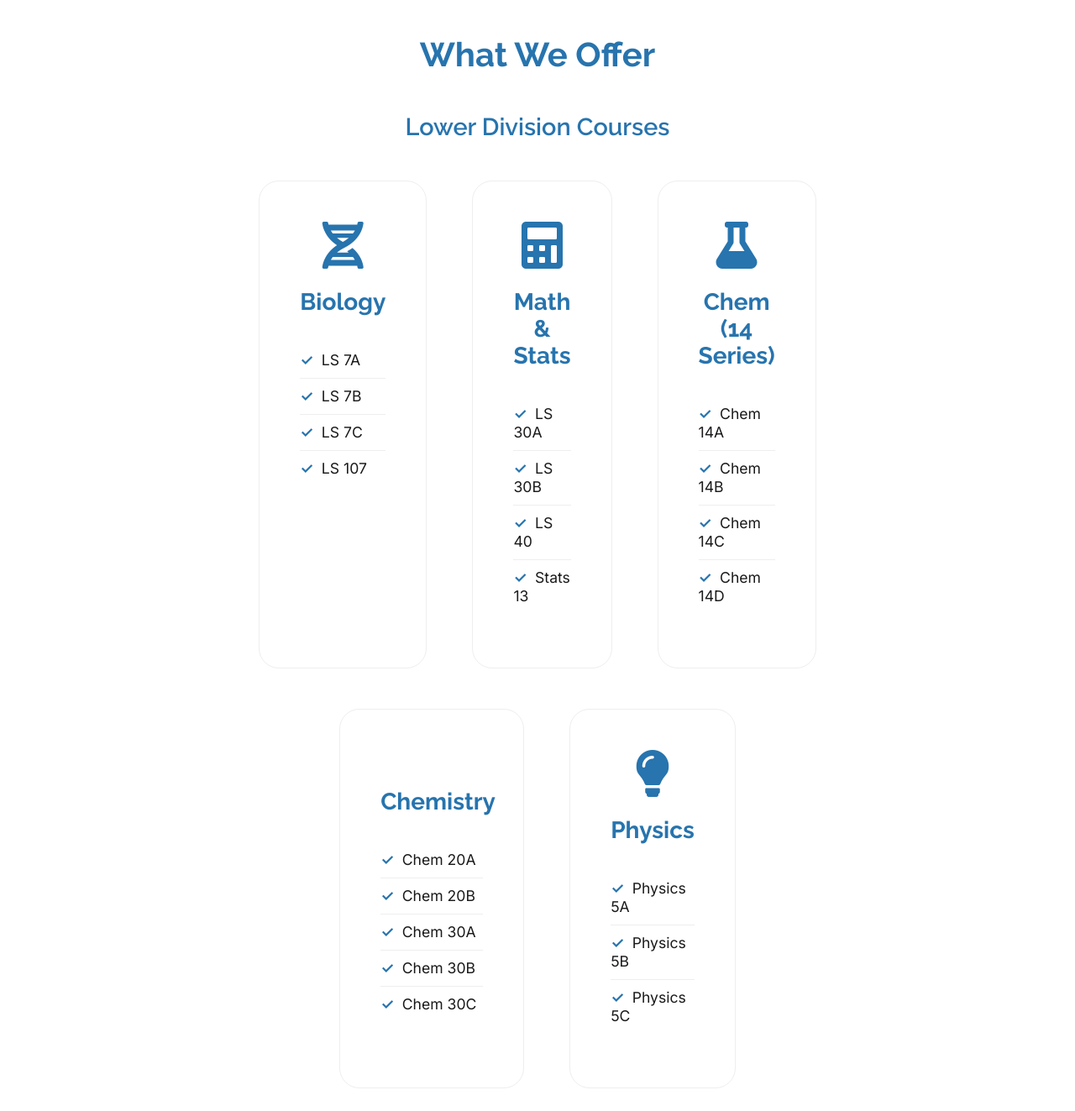
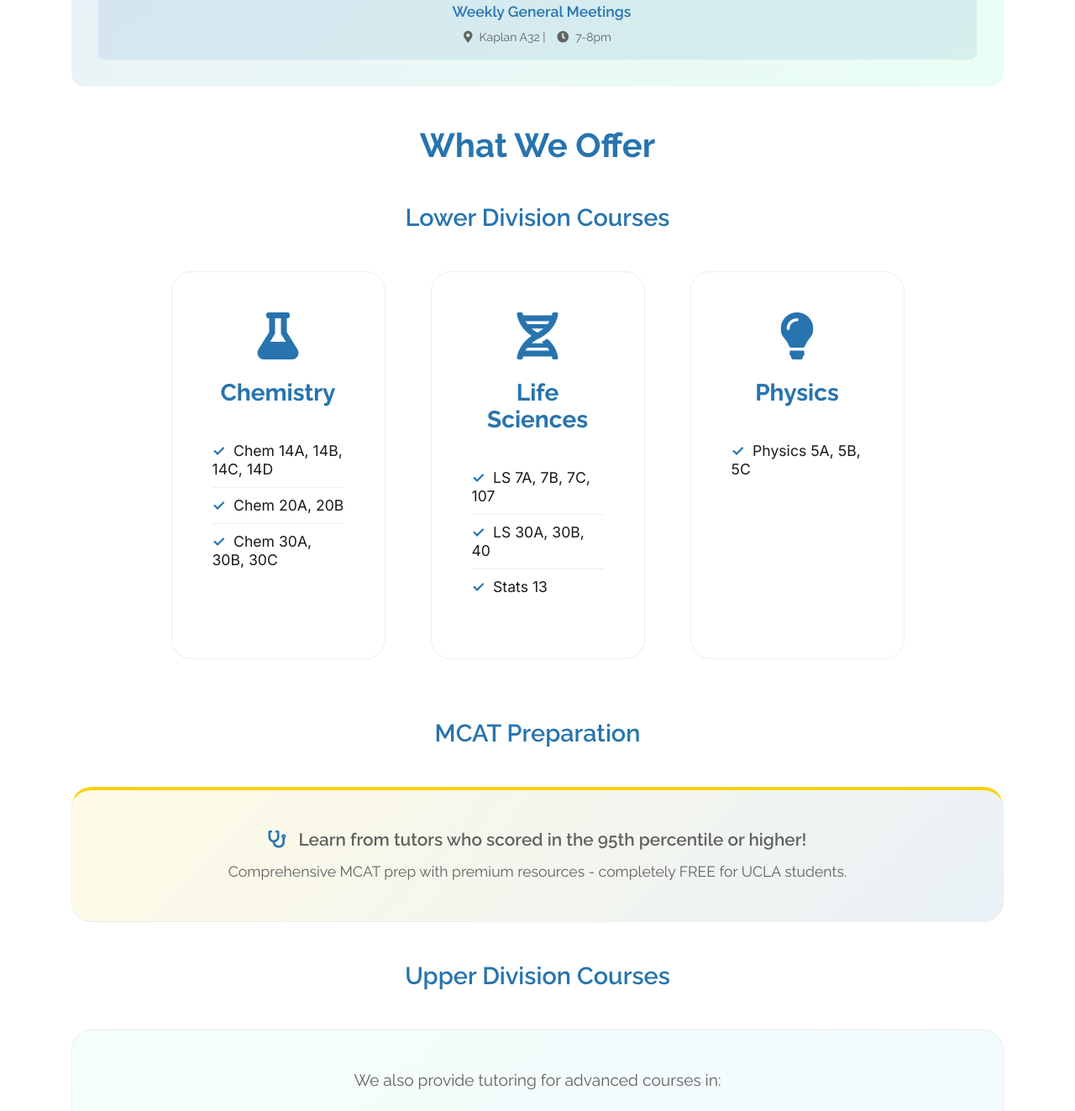
Before and after one commit to Badrivinayakmishra/BruinOlympiadSociety, a website: page public/tutoring.html in a window 1280 px wide. Shown: the part 741-2064 px from the top of the page at 84% size. Drawn offline with Linux system fonts and the light colour scheme.

Commit message:
Update website: cursor, photos, layout, and weekly meetings
- Remove custom cursor, restore default browser cursor
- Recenter Dr. Deifel and Bernice photos for better framing
- Replace Dr. Lazazzera photo with new professional image
- Redesign tutoring page: consolidate Chem/LS/Physics into single row
- Add weekly general meetings (Kaplan A32, 7-8pm) to events and tutoring pages
- Update CLAUDE.md with all changes

🤖 Generated with [Claude Code](https://claude.com/claude-code)

Co-Authored-By: Claude Sonnet 4.5 <noreply@anthropic.com>

```diff
--- a/public/tutoring.html
+++ b/public/tutoring.html
@@ -30,7 +30,6 @@
             color: var(--text-dark);
             font-family: 'Inter', sans-serif;
             overflow-x: hidden;
-            cursor: none;
         }
 
         .cursor-dot {
@@ -209,8 +208,6 @@
 </head>
 
 <body>
-    <div class="cursor-dot"></div>
-
     <nav class="navbar navbar-expand-lg fixed-top navbar-custom">
         <div class="container">
             <a class="navbar-brand" href="index.html" style="font-family: 'Raleway', sans-serif; font-weight: 700; font-size: 1.1rem; color: #1a1a1a; line-height: 1.2; text-decoration: none;">
@@ -257,97 +254,64 @@
 
             <div class="info-box text-center">
                 <h3 style="color: var(--ucla-blue); font-weight: 700; margin-bottom: 1rem;">Free Peer Tutoring for UCLA Students</h3>
-                <p style="font-size: 1.2rem; margin-bottom: 0;">Our experienced tutors provide personalized support to help you excel in your STEM courses. All tutoring services are completely free for UCLA students!</p>
+                <p style="font-size: 1.2rem; margin-bottom: 1.5rem;">Our experienced tutors provide personalized support to help you excel in your STEM courses. All tutoring services are completely free for UCLA students!</p>
+                <div style="background: rgba(39, 116, 174, 0.1); padding: 1rem; border-radius: 0.5rem; margin-top: 1rem;">
+                    <p style="font-size: 1.1rem; font-weight: 600; margin-bottom: 0.5rem; color: var(--ucla-blue);">
+                        <i class="fas fa-calendar-week" style="margin-right: 10px;"></i>Weekly General Meetings
+                    </p>
+                    <p style="margin-bottom: 0;">
+                        <i class="fas fa-map-marker-alt" style="margin-right: 8px;"></i>Kaplan A32 |
+                        <i class="fas fa-clock" style="margin-left: 10px; margin-right: 8px;"></i>7-8pm
+                    </p>
+                </div>
             </div>
 
             <h2 class="section-title">What We Offer</h2>
 
             <h3 style="color: var(--ucla-blue); text-align: center; margin-bottom: 3rem; font-family: 'Raleway'; font-weight: 600; font-size: 1.8rem;">Lower Division Courses</h3>
 
-            <!-- First Row: Bio, Math/Stats, Chem 14 Series -->
-            <div class="row mb-4 justify-content-center" style="gap: 1.5rem;">
+            <!-- Single Row: Chemistry, Life Sciences, Physics -->
+            <div class="row mb-5 justify-content-center" style="gap: 1.5rem;">
 
-                <!-- Biology -->
-                <div class="col-xl-2 col-lg-3 col-md-4 col-sm-6 mb-4" style="max-width: 250px;">
+                <!-- Chemistry -->
+                <div class="col-xl-3 col-lg-4 col-md-4 col-sm-6 mb-4" style="max-width: 300px;">
+                    <div class="card-premium">
+                        <div class="text-center mb-4">
+                            <i class="fas fa-flask fa-4x" style="color: var(--ucla-blue);"></i>
+                        </div>
+                        <h3 style="color: var(--ucla-blue); text-align: center; margin-bottom: 2rem;">Chemistry</h3>
+                        <ul class="course-list">
+                            <li>Chem 14A, 14B, 14C, 14D</li>
+                            <li>Chem 20A, 20B</li>
+                            <li>Chem 30A, 30B, 30C</li>
+                        </ul>
+                    </div>
+                </div>
+
+                <!-- Life Sciences -->
+                <div class="col-xl-3 col-lg-4 col-md-4 col-sm-6 mb-4" style="max-width: 300px;">
                     <div class="card-premium">
                         <div class="text-center mb-4">
                             <i class="fas fa-dna fa-4x" style="color: var(--ucla-blue);"></i>
                         </div>
-                        <h3 style="color: var(--ucla-blue); text-align: center; margin-bottom: 2rem;">Biology</h3>
+                        <h3 style="color: var(--ucla-blue); text-align: center; margin-bottom: 2rem;">Life Sciences</h3>
                         <ul class="course-list">
-                            <li>LS 7A</li>
-                            <li>LS 7B</li>
-                            <li>LS 7C</li>
-                            <li>LS 107</li>
-                        </ul>
-                    </div>
-                </div>
-
-                <!-- Math & Stats -->
-                <div class="col-xl-2 col-lg-3 col-md-4 col-sm-6 mb-4" style="max-width: 250px;">
-                    <div class="card-premium">
-                        <div class="text-center mb-4">
-                            <i class="fas fa-calculator fa-4x" style="color: var(--ucla-blue);"></i>
-                        </div>
-                        <h3 style="color: var(--ucla-blue); text-align: center; margin-bottom: 2rem;">Math & Stats</h3>
-                        <ul class="course-list">
-                            <li>LS 30A</li>
-                            <li>LS 30B</li>
-                            <li>LS 40</li>
+                            <li>LS 7A, 7B, 7C, 107</li>
+                            <li>LS 30A, 30B, 40</li>
                             <li>Stats 13</li>
                         </ul>
                     </div>
                 </div>
 
-                <!-- Chem (14 Series) -->
-                <div class="col-xl-2 col-lg-3 col-md-4 col-sm-6 mb-4" style="max-width: 250px;">
-                    <div class="card-premium">
-                        <div class="text-center mb-4">
-                            <i class="fas fa-flask fa-4x" style="color: var(--ucla-blue);"></i>
-                        </div>
-                        <h3 style="color: var(--ucla-blue); text-align: center; margin-bottom: 2rem;">Chem (14 Series)</h3>
-                        <ul class="course-list">
-                            <li>Chem 14A</li>
-                            <li>Chem 14B</li>
-                            <li>Chem 14C</li>
-                            <li>Chem 14D</li>
-                        </ul>
-                    </div>
-                </div>
-
-            </div>
-
-            <!-- Second Row: Chemistry, Physics -->
-            <div class="row mb-5 justify-content-center" style="gap: 1.5rem;">
-
-                <!-- Chemistry -->
-                <div class="col-xl-2 col-lg-3 col-md-4 col-sm-6 mb-4" style="max-width: 250px;">
-                    <div class="card-premium">
-                        <div class="text-center mb-4">
-                            <i class="fas fa-atom fa-4x" style="color: var(--ucla-blue);"></i>
-                        </div>
-                        <h3 style="color: var(--ucla-blue); text-align: center; margin-bottom: 2rem;">Chemistry</h3>
-                        <ul class="course-list">
-                            <li>Chem 20A</li>
-                            <li>Chem 20B</li>
-                            <li>Chem 30A</li>
-                            <li>Chem 30B</li>
-                            <li>Chem 30C</li>
-                        </ul>
-                    </div>
-                </div>
-
                 <!-- Physics -->
-                <div class="col-xl-2 col-lg-3 col-md-4 col-sm-6 mb-4" style="max-width: 250px;">
+                <div class="col-xl-3 col-lg-4 col-md-4 col-sm-6 mb-4" style="max-width: 300px;">
                     <div class="card-premium">
                         <div class="text-center mb-4">
                             <i class="fas fa-lightbulb fa-4x" style="color: var(--ucla-blue);"></i>
                         </div>
                         <h3 style="color: var(--ucla-blue); text-align: center; margin-bottom: 2rem;">Physics</h3>
                         <ul class="course-list">
-                            <li>Physics 5A</li>
-                            <li>Physics 5B</li>
-                            <li>Physics 5C</li>
+                            <li>Physics 5A, 5B, 5C</li>
                         </ul>
                     </div>
                 </div>
```
Also changed, not shown: CLAUDE.md (+33 -2 lines), public/events.html (+12 -7 lines), public/team.html (+1 -4 lines), 1 other file.
